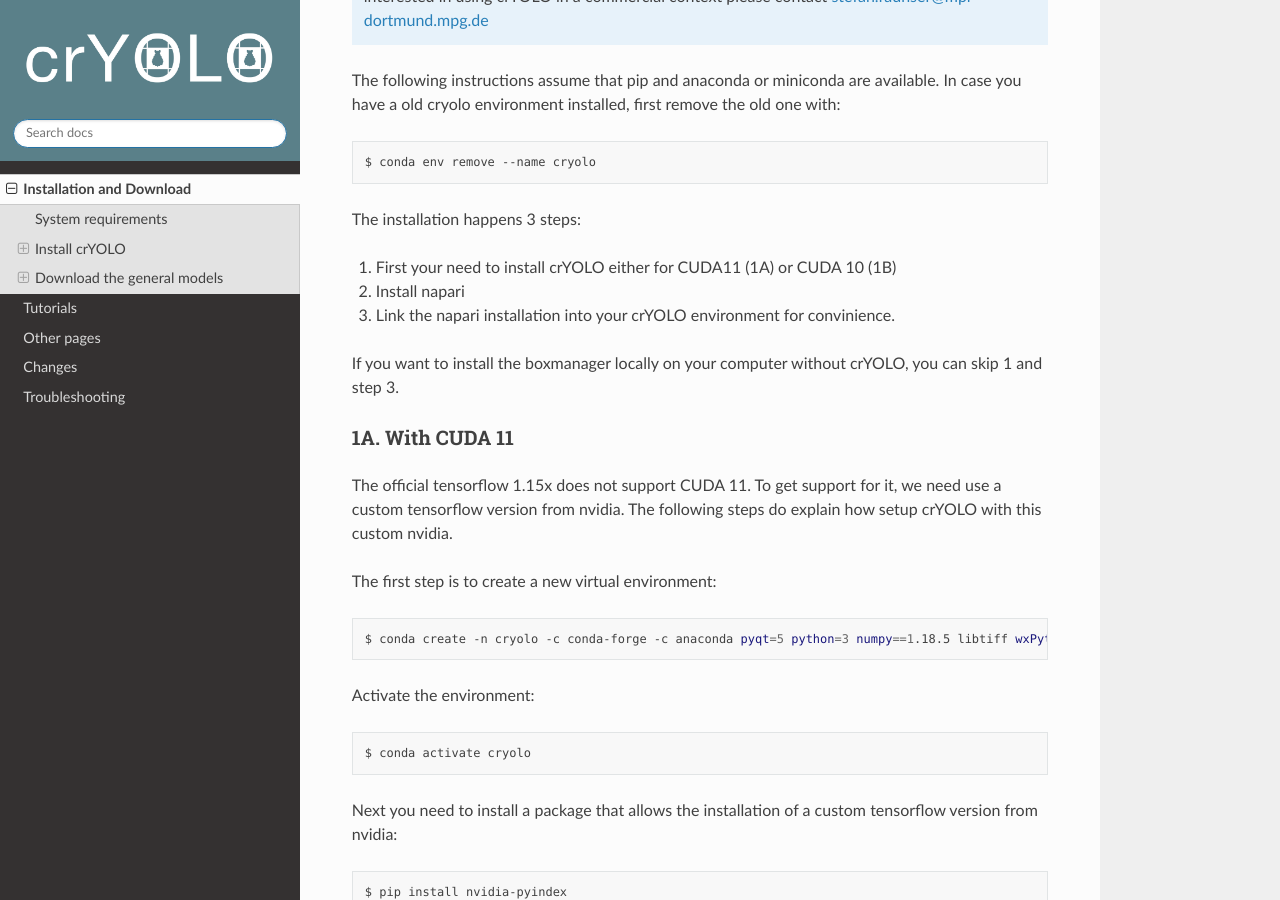
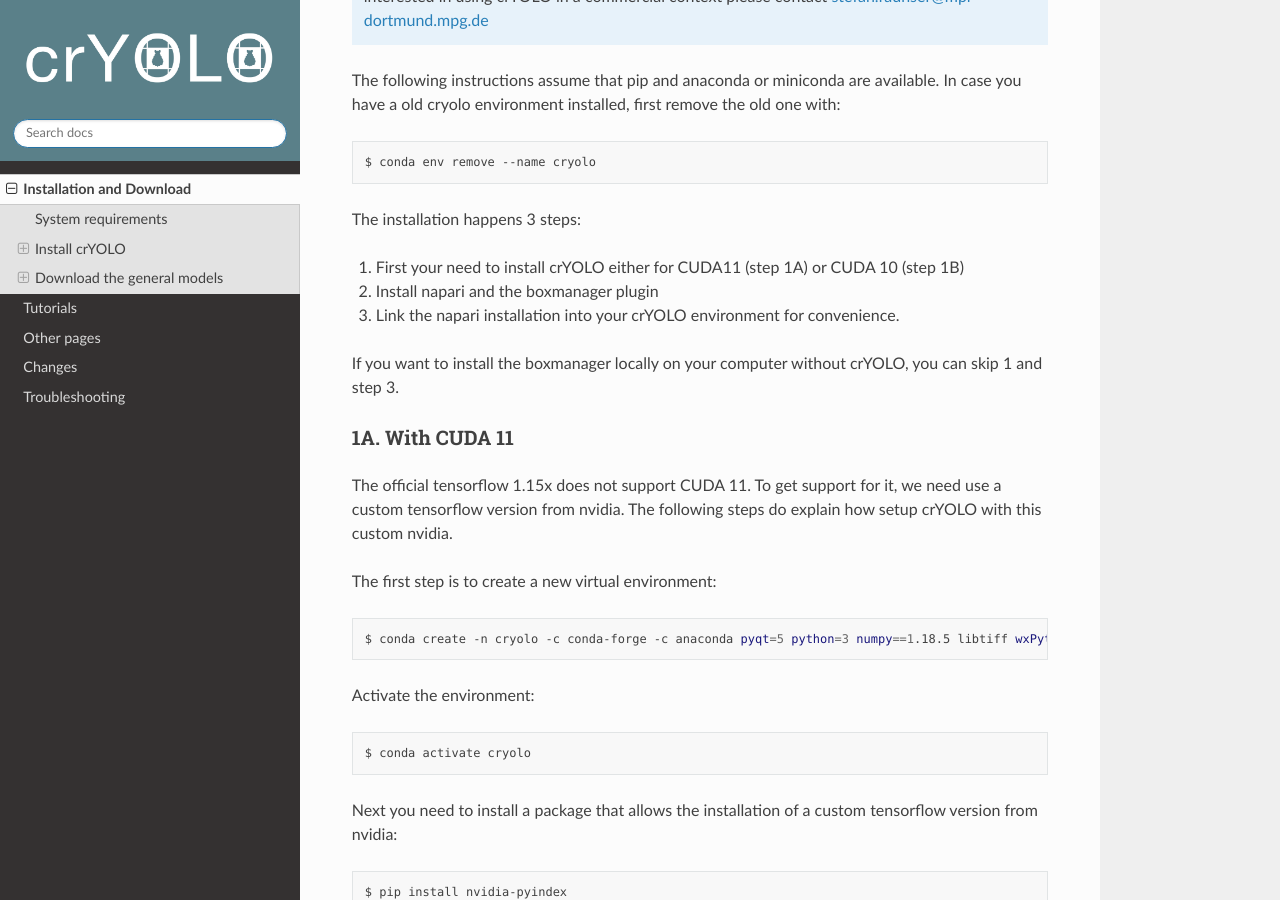
Before and after one commit to MPI-Dortmund/cryolo, a Sphinx documentation site: the page built from source/installation.rst, in a window 1280 px wide and 900 px high, scrolled down 880 px. Built offline with Sphinx 7.4.7 and the Read the Docs theme 2.0.0, drawn with Linux system fonts in a browser that asks for light colours.

Commit message:
fix some typos

```diff
--- a/source/installation.rst
+++ b/source/installation.rst
@@ -42,9 +42,9 @@ have a old cryolo environment installed, first remove the old one with:
 
 The installation happens 3 steps:
 
-1. First your need to install crYOLO either for CUDA11 (1A) or CUDA 10 (1B)
-2. Install napari
-3. Link the napari installation into your crYOLO environment for convinience.
+1. First your need to install crYOLO either for CUDA11 (step 1A) or CUDA 10 (step 1B)
+2. Install napari and the boxmanager plugin
+3. Link the napari installation into your crYOLO environment for convenience.
 
 If you want to install the boxmanager locally on your computer without crYOLO, you can skip 1 and step 3.
 
```
